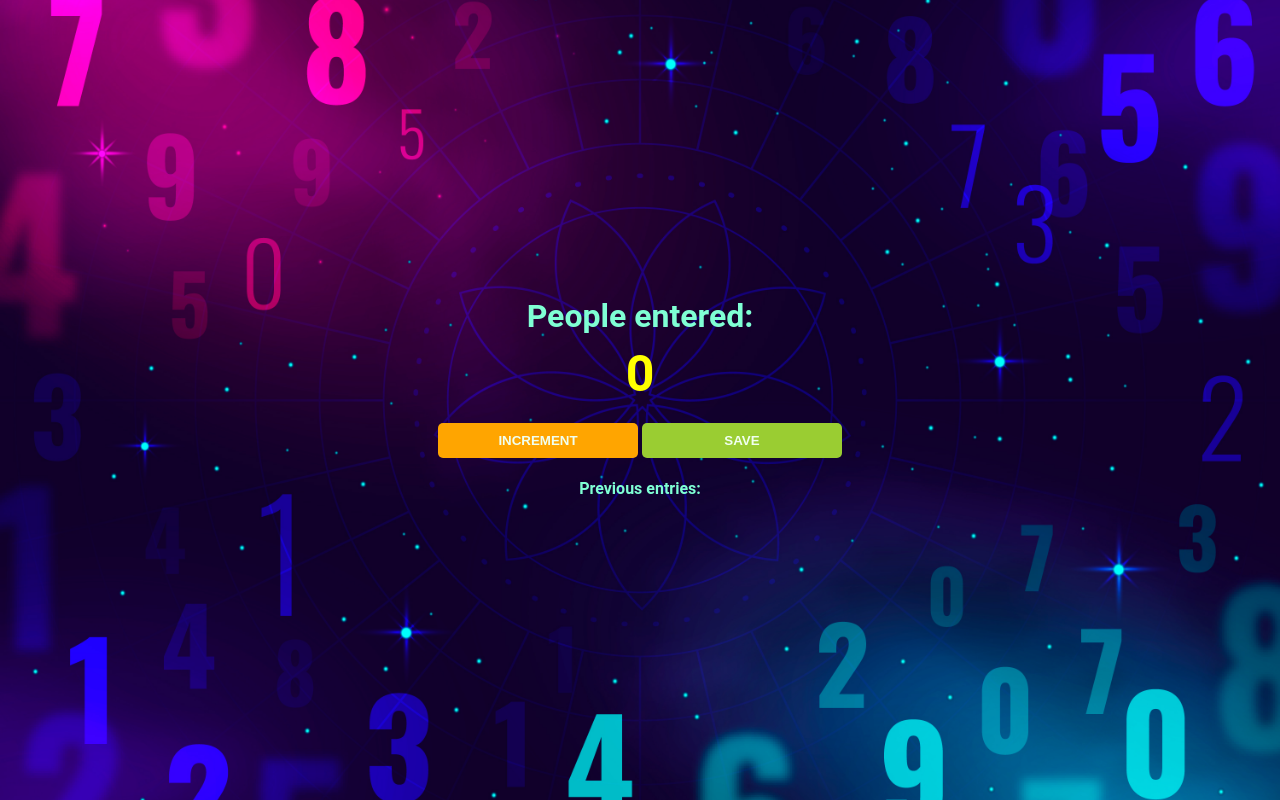
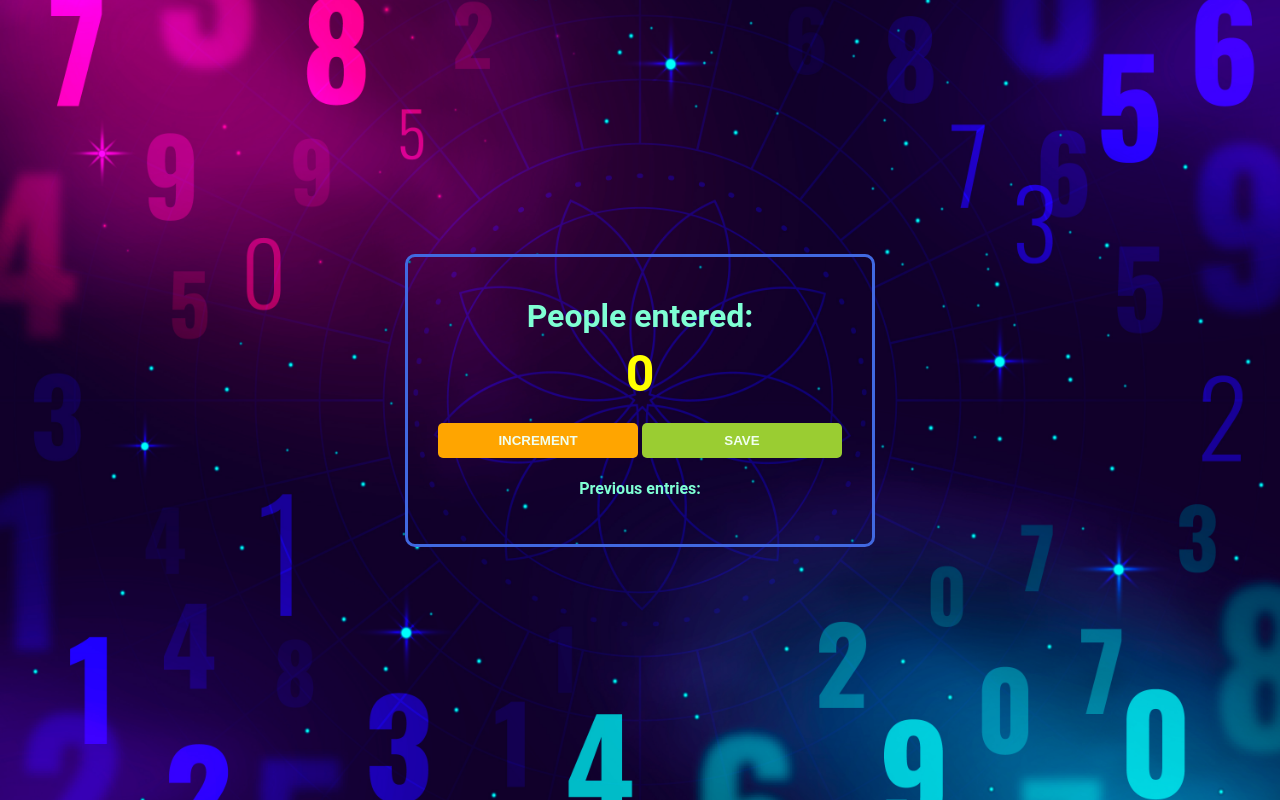
Before and after one commit to karansgotit/my_web_dev_journey, a website built with Vite: page passenger_counter_js/index.html in a window 1280 px wide. Built offline with nearby package versions, Linux system fonts and the light colour scheme.

Commit message:
added a borde

```diff
--- a/passenger_counter_js/index.css
+++ b/passenger_counter_js/index.css
@@ -2,6 +2,8 @@
     max-width: 500px;
     margin:100px auto;
     padding: 30px;
+    border: 3px solid royalblue;
+    border-radius: 10px;
 }
 
 body {
@@ -19,6 +21,7 @@ body {
     flex-direction: column;
     margin: 0;
     height: 100%;
+
 
 
 }
```
